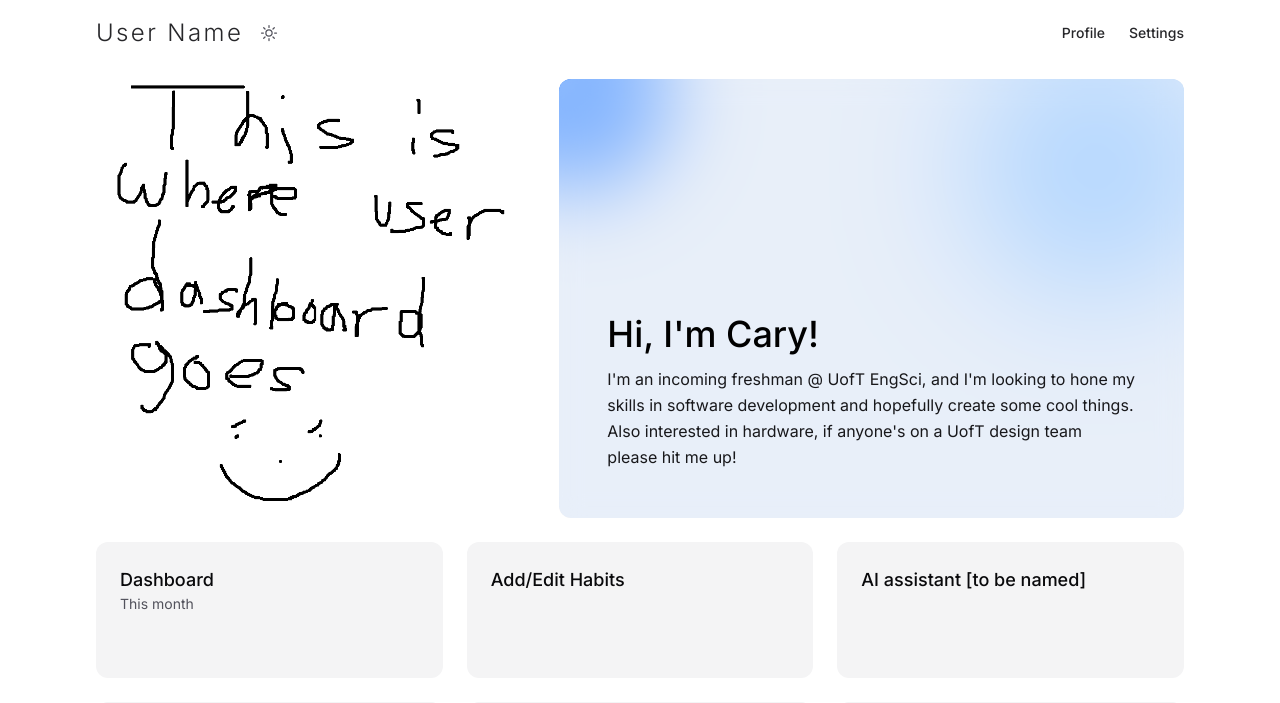
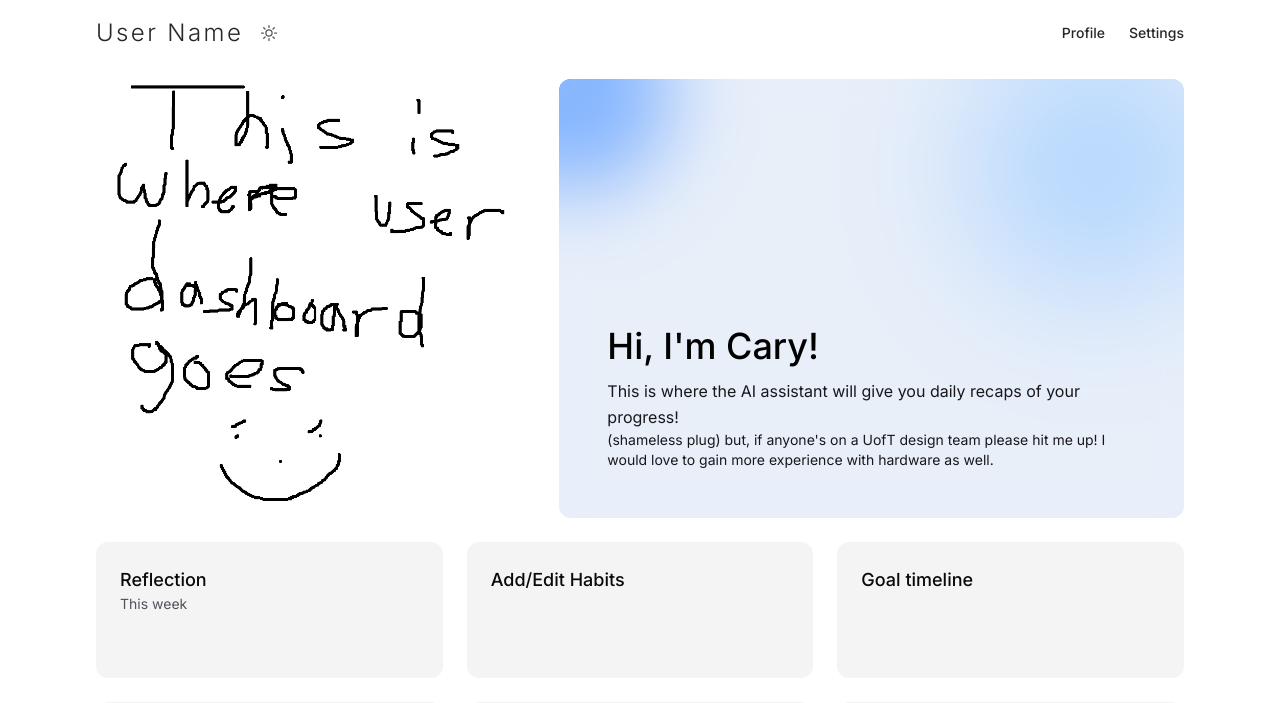
Before and after one commit to Car-XY/Final-Project-CS50, a Flask app: page /login in a window 1280 px wide. Shown: the part 13-716 px from the top of the page. Run offline with Flask 3, Linux system fonts and the light colour scheme.

Commit message:
Update index[temp].html

```diff
--- a/backend/templates/index[temp].html
+++ b/backend/templates/index[temp].html
@@ -194,8 +194,11 @@
                 Hi, I'm Cary!
               </h1>
               <h2 class="mt-3 leading-relaxed text-zinc-900 dark:text-zinc-200">
-                I'm an incoming freshman @ UofT EngSci, and I'm looking to hone my skills in software development and hopefully create some cool things.
-                Also interested in hardware, if anyone's on a UofT design team please hit me up!
+                This is where the AI assistant will give you daily recaps of your progress!
+
+                <p class="text-sm">
+                (shameless plug) but, if anyone's on a UofT design team please hit me up! I would love to gain more experience with hardware as well.
+                </p>
               </h2>
             </div>
           </div>
@@ -225,9 +228,9 @@
               </svg>
             </div>
             <h3 class="text-lg font-medium text-zinc-950 dark:text-zinc-50">
-              Dashboard
+              Reflection
             </h3>
-            <h4 class="text-sm text-zinc-600 dark:text-zinc-400">This month</h4>
+            <h4 class="text-sm text-zinc-600 dark:text-zinc-400">This week</h4>
             <div
               class="mt-10 transition duration-150 ease-out group-hover:scale-105"
             >
@@ -294,7 +297,7 @@
               </svg>
             </div>
             <h3 class="text-lg font-medium text-zinc-950 dark:text-zinc-50">
-              AI assistant [to be named]
+              Goal timeline
             </h3>
             <div
               class="mt-10 transition duration-150 ease-out group-hover:scale-105"
```
